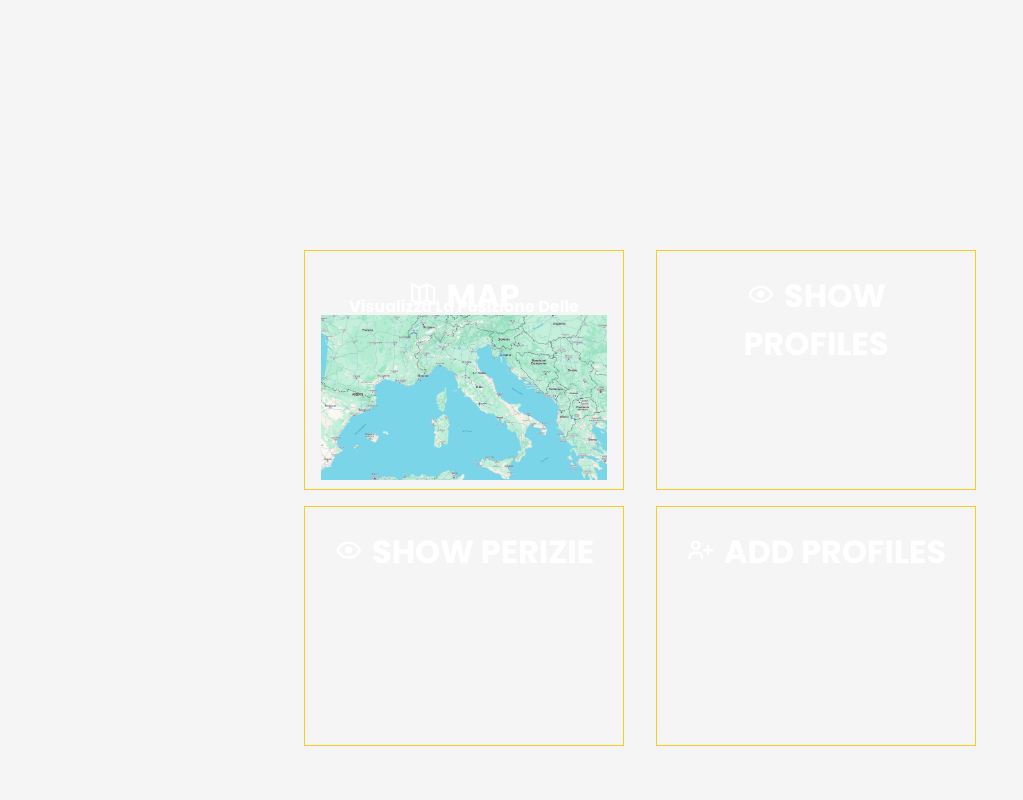
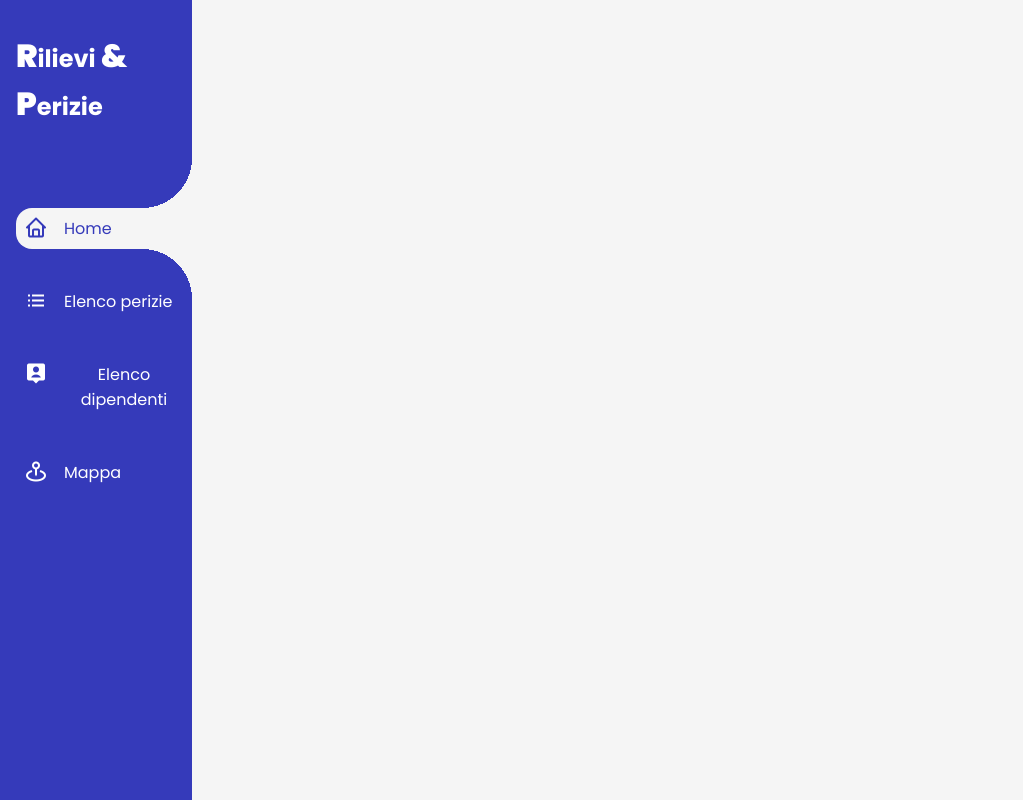
Before and after one commit to migoriA/Rilievi-e-Perizie, an Angular app in the folder Admin/: page /home in a window 1280 px wide. Shown: the whole page, without its empty margins (0-1023 px from the left). Built offline with nearby package versions, Linux system fonts and the light colour scheme.

Commit message:
Add transition for the aside bar

```diff
--- a/Admin/src/app/app.component.scss
+++ b/Admin/src/app/app.component.scss
@@ -0,0 +1,5 @@
+:host{
+  min-height: 100vh;
+  width: 100vw;
+  display: flex;
+}
--- a/Admin/src/app/app.module.ts
+++ b/Admin/src/app/app.module.ts
@@ -5,12 +5,16 @@ import { AppRoutingModule } from './app-routing.module';
 import { AppComponent } from './app.component';
 import { LoginComponent } from './components/login/login.component';
 import { HomeComponent } from './components/home/home.component';
+import { AsideBarComponent } from './components/aside-bar/aside-bar.component';
+import { ActiveClassDirective } from './components/aside-bar/active-class.directive';
 
 @NgModule({
   declarations: [
     AppComponent,
     LoginComponent,
     HomeComponent,
+    AsideBarComponent,
+    ActiveClassDirective,
   ],
   imports: [
     BrowserModule,
--- /dev/null
+++ b/Admin/src/app/components/aside-bar/active-class.directive.ts
@@ -0,0 +1,28 @@
+import { Directive, ElementRef, HostBinding, HostListener, Input} from '@angular/core';
+
+@Directive({
+  selector: '[appActiveClass]'
+})
+export class ActiveClassDirective {
+  @Input('isOpen') ciao!:any
+  @HostBinding('class.active') isOpen:boolean;
+
+  @HostListener('document:click',['$event']) active(event:Event) {
+    //console.log((event.target as HTMLElement).classList.contains('li'))
+    if(!(event.target as HTMLElement).classList.contains('li')) return
+    if(this.myRef.nativeElement == event.target){
+      this.isOpen = !this.isOpen;
+    }
+    else{
+      this.isOpen = false;
+    }
+  }
+  constructor(private myRef:ElementRef) {
+    this.isOpen = false;
+  }
+  ngOnInit(){
+    this.isOpen = this.ciao || false;
+    //console.log(this.isOpen)
+  }
+
+}
--- /dev/null
+++ b/Admin/src/app/components/aside-bar/aside-bar.component.html
@@ -0,0 +1,11 @@
+<aside>
+  <h2><strong>R</strong>ilievi <strong>& </strong> <strong>p</strong>erizie</h2>
+  <nav>
+      <ul>
+        <li class="li" appActiveClass [isOpen]=true><a><i class='bx bx-home'></i> Home</a></li>
+        <li class="li" appActiveClass><a><i class='bx bx-list-ul'></i> Elenco perizie</a></li>
+        <li class="li" appActiveClass><a><i class='bx bxs-user-pin' ></i> Elenco dipendenti</a></li>
+        <li class="li" appActiveClass><a><i class='bx bx-map-pin' ></i> Mappa</a></li>
+      </ul>
+  </nav>
+</aside>
--- /dev/null
+++ b/Admin/src/app/components/aside-bar/aside-bar.component.scss
@@ -0,0 +1,101 @@
+*{
+  margin: 0;
+  padding: 0;
+  box-sizing: border-box;
+}
+aside{
+  display: flex;
+  flex-direction: column;
+  gap: 1rem;
+  //border: 1px solid #ddd;
+  align-items: flex-end;
+  height: 100%;
+  width: 15vw;
+  background-color: rgb(53, 58, 186);
+  padding-left: 1rem;
+  contain: paint;
+  h2{
+    color: #fff;
+    font-size: 1.5rem;
+    font-weight: 700;
+    padding-block: 2rem;
+    //margin-right: 0.5rem;
+    //padding-bottom: 2rem;
+    text-transform: capitalize;
+    width: 100%;
+    strong{
+      font-size: 2rem;
+      font-weight: 900;
+      //color: darkblue;
+    }
+  }
+  nav{
+    padding-block: 2rem;
+    width: 100%;
+
+    ul{
+      display: flex;
+      flex-direction: column;
+      gap: 2rem;
+      li{
+        background-image: linear-gradient(90deg, transparent 50%, rgb(245, 245, 245) 50%);
+        background-size: 200%;
+        list-style: none;
+        position: relative;
+        //padding-left: 1rem;
+        padding: 0.5rem;
+        transition: all 0.5s ease;
+        a{
+          display: flex;
+          gap: 1rem;
+          text-decoration: none;
+          color: #fff;
+          text-align: center;
+          pointer-events: none;
+          i{
+            //margin-left: 1rem;
+            font-size: 1.5rem;
+            align-items: center;
+          }
+        }
+        &::after, &::before{
+          content: ' ';
+          background-image: radial-gradient(circle at 100% 100%, transparent 50px, rgb(245, 245, 245) 50px);
+          position: absolute;
+          right: -100%;
+          top: 100%;
+          aspect-ratio: 1;
+          height: 50px;
+          rotate: 90deg;
+          transition: right 0.5s ease;
+        }
+      }
+      .active{
+        background-position-x: 100%;
+        background-repeat: no-repeat;
+        border-start-start-radius: 1rem;
+        border-end-start-radius: 1rem;
+        a{
+          color: rgb(53, 58, 186);
+        }
+        &::after, &::before{
+          content: ' ';
+          background-image: radial-gradient(circle at 100% 100%, transparent 50px, rgb(245, 245, 245) 50px);
+          position: absolute;
+          right: 0;
+          top: 100%;
+          aspect-ratio: 1;
+          height: 50px;
+          rotate: 90deg;
+          transform: translateX(0);
+        }
+        &::before{
+          top: initial;
+          bottom: 100%;
+          rotate: -180deg;
+        }
+
+      }
+    }
+  }
+}
--- a/Admin/src/app/components/home/home.component.html
+++ b/Admin/src/app/components/home/home.component.html
@@ -1,24 +1 @@
-<div class="container">
-  <div class="card">
-    <div class="card-body">
-      <h1 class="card-title"><i class='bx bx-map-alt' ></i> Map</h1>
-      <h4 class="card-subtitle">Visualizza la posizione delle perizie</h4>
-      <img src="../../../assets/image/maps.png" alt="">
-    </div>
-  </div>
-  <div class="card">
-    <div class="card-body">
-      <h1 class="card-title"><i class='bx bx-show' ></i> Show profiles</h1>
-    </div>
-  </div>
-  <div class="card">
-    <div class="card-body">
-      <h1 class="card-title"><i class='bx bx-show' ></i> show perizie</h1>
-    </div>
-  </div>
-  <div class="card">
-    <div class="card-body">
-      <h1 class="card-title"><i class='bx bx-user-plus' ></i> Add profiles</h1>
-    </div>
-  </div>
-</div>
+<app-aside-bar></app-aside-bar>
--- a/Admin/src/app/components/home/home.component.scss
+++ b/Admin/src/app/components/home/home.component.scss
@@ -6,57 +6,3 @@ $third-color: rgba(255, 201, 22, 0.425);
   padding: 0;
   box-sizing: border-box;
 }
-
-.container{
-  display: grid;
-  grid-template-columns: auto auto;
-  grid-template-rows: 30vh 30vh;
-  align-items: center;
-  justify-content: center;
-  margin-inline:auto;
-  gap: 1rem 2rem;
-  margin-top: calc(30vh - #{$cardHeight}/2);
-  height: 60vh;
-  //border: 1px solid $secondary-color;
-  .card{
-    border: 1px solid $secondary-color;
-    height: 100%;
-    width: 25vw;
-    text-align: center;
-    text-transform: uppercase;
-    padding: 1rem;
-    transform: all 1s ease;
-    .card-title{
-      margin-top: 5px;
-      color: #fff;
-      height: 10%;
-      i{
-        margin-right: 2px;
-        font-size: 22pt;
-        font-weight: 500;
-      }
-    }
-    .card-subtitle{
-      color: #fff;
-      height: 10%;
-      padding-top: 6px;
-      text-transform: capitalize;
-    }
-    .card-body{
-      height: 80%;
-    }
-    img{
-      height: 100%;
-      width: 100%;
-      object-fit: cover;
-      background-repeat: no-repeat;
-      background-size: contain;
-      margin-top: 10px;
-    }
-    &:hover{
-      cursor: pointer;
-      box-shadow: 3px 4px 6px 10px $third-color;
-      color: $secondary-color;
-    }
-  }
-}
--- a/Admin/src/app/components/login/login.component.scss
+++ b/Admin/src/app/components/login/login.component.scss
@@ -1,3 +1,6 @@
+:host{
+  margin: auto;
+}
 *{
   margin: 0;
   padding: 0;
--- a/Admin/src/styles.scss
+++ b/Admin/src/styles.scss
@@ -1,12 +1,15 @@
 @import url('https://fonts.googleapis.com/css2?family=Poppins:ital,wght@0,100;0,200;0,300;0,400;0,500;0,600;0,700;0,800;0,900;1,100;1,200;1,300;1,400;1,500;1,600;1,700;1,800;1,900&display=swap');
 $font-style: 'Poppins', sans-serif;
+
+*{
+  margin: 0;
+  padding: 0;
+  box-sizing: border-box;
+}
 
 body,html{
   background-color: rgb(245, 245, 245);
   font-family: $font-style;
-  height: 100%;
-  margin: 0;
+  min-height: 100vh;
   display: flex;
-  justify-content: center;
-  align-items: center;
 }
```
Also changed, not shown: Admin/src/app/components/aside-bar/aside-bar.component.ts (added, +9 -0 lines).
